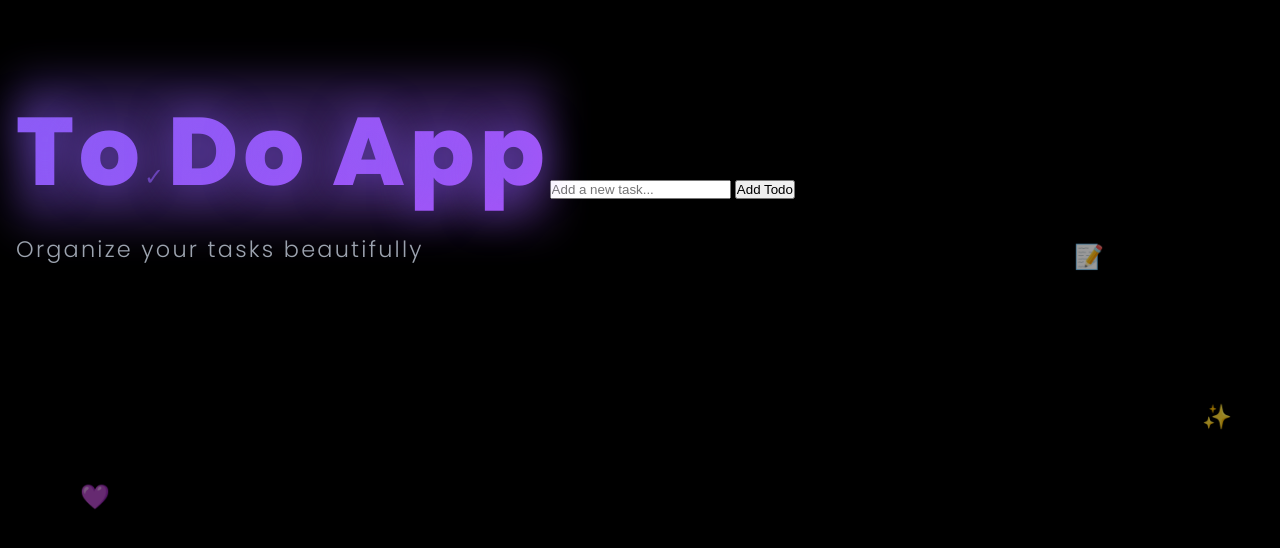
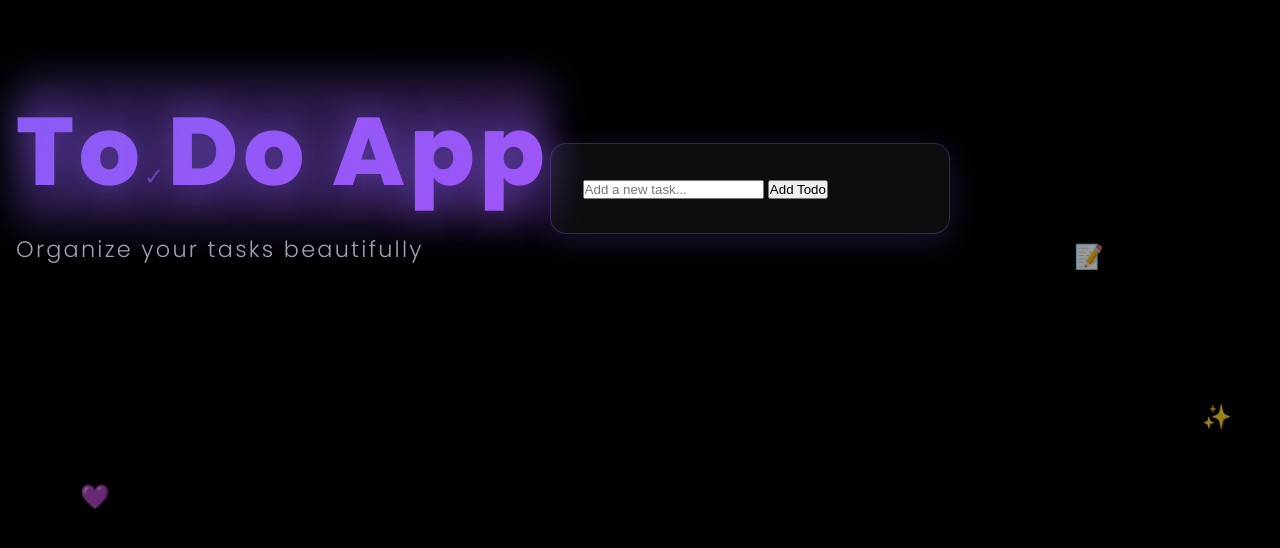
Before and after one commit to prajwalom/Modern-To-Do-App, a plain HTML site: page index.html in a window 1280 px wide. Shown: the part 212-760 px from the top of the page. Drawn offline with Linux system fonts and the light colour scheme.

Commit message:
feat: add  todo container styles with background, border, and shadow

```diff
--- a/style.css
+++ b/style.css
@@ -90,3 +90,15 @@ body {
 .floating-icon:nth-child(4) { bottom: 20%; right: 10%; animation-delay: 3s; }
 .floating-icon:nth-child(5) { top: 50%; left: 5%; animation-delay: 4s; }
 .floating-icon:nth-child(6) { top: 40%; right: 5%; animation-delay: 5s; }
+
+
+.demo-todo-container {
+    background: rgba(255, 255, 255, 0.05);
+    backdrop-filter: blur(10px);
+    border-radius: 16px;
+    border: 1px solid rgba(139, 92, 246, 0.3);
+    padding: 2rem;
+    width: 100%;
+    max-width: 400px;
+    box-shadow: 0 8px 32px rgba(139, 92, 246, 0.2);
+}
```
